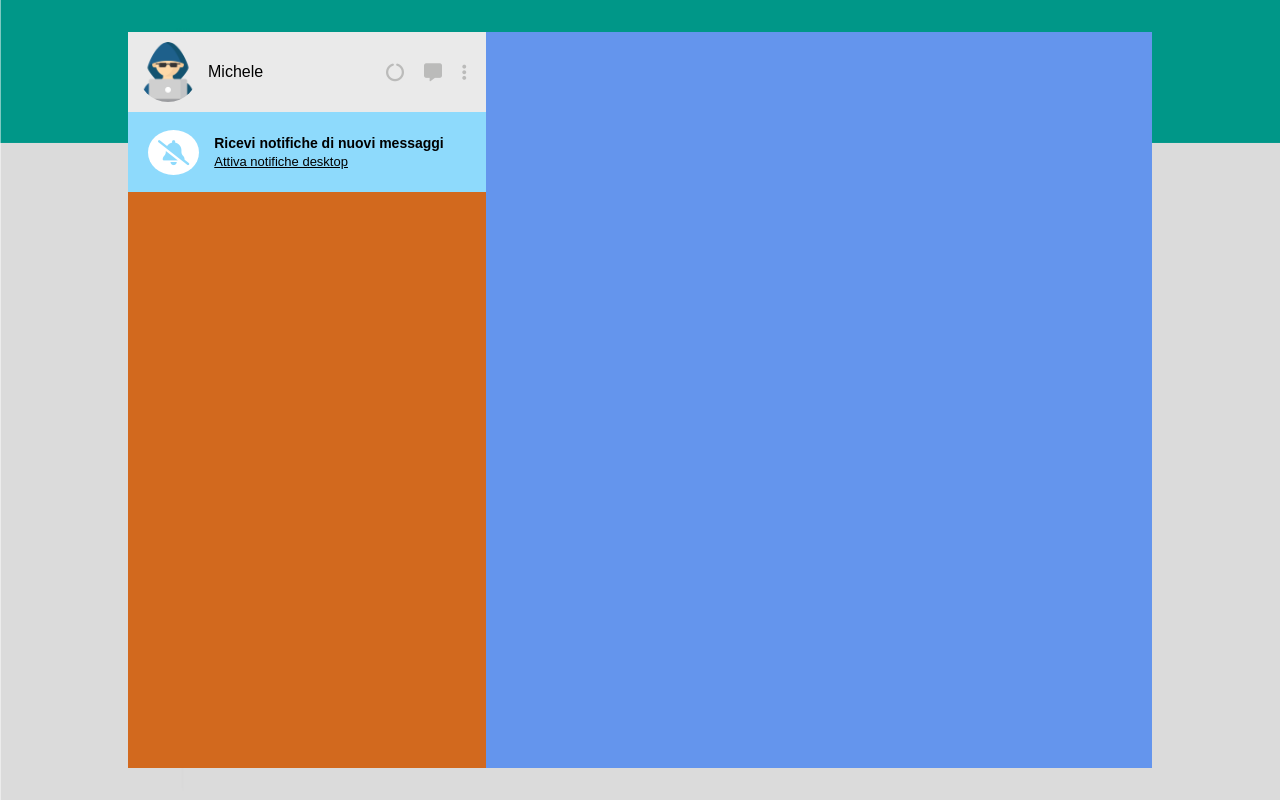
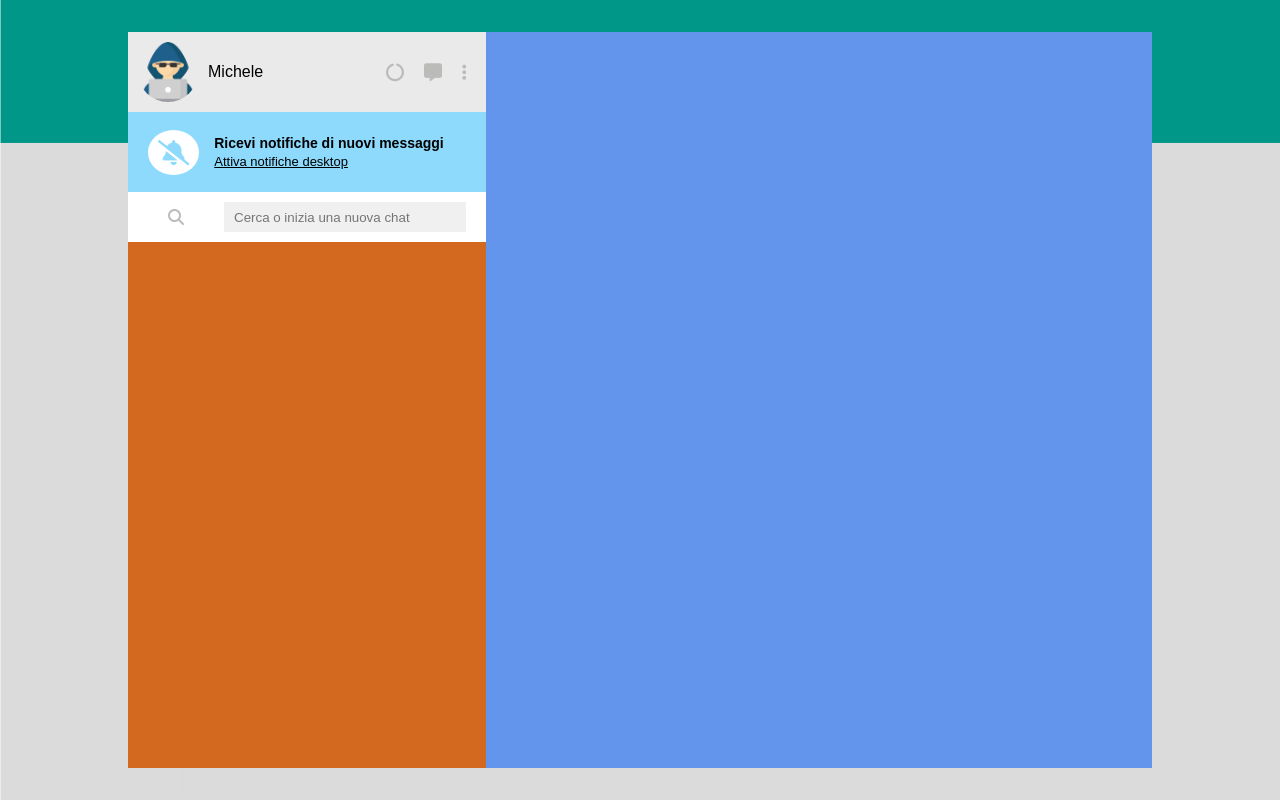
Before and after one commit to Bistaaa/vue-boolzapp, a plain HTML site: page index.html in a window 1280 px wide. Drawn offline with nearby package versions, Linux system fonts and the light colour scheme.

Commit message:
barra di ricerca chat

```diff
--- a/css/style.css
+++ b/css/style.css
@@ -107,6 +107,39 @@ LEFT SIDE
 
 
 
+/* Search Chat */
+
+#search-chat-container{
+    background-color: white;
+    display: flex;
+    align-items: center;
+    height: 50px;
+}
+
+#search-chat-icon{
+    color: rgba(187,187,186,255);
+    font-size: 16px;
+    margin: 0 40px;
+}
+
+#search-chat{
+    background-color: rgba(240,240,240,255);
+    border: none;
+    width: 100%;
+    height: 30px;
+    margin-right: 20px;
+    padding: 0 10px
+}
+
+
+
+
+
+
+
+
+
+
 
 
 
--- a/index.html
+++ b/index.html
@@ -40,8 +40,9 @@
                 </section>
 
                 <!-- Search Chat -->
-                <section id="search-chat">
-
+                <section id="search-chat-container">
+                    <i id="search-chat-icon" class="fa-solid fa-magnifying-glass"></i>
+                    <input id="search-chat" type="text" placeholder="Cerca o inizia una nuova chat">
                 </section>
 
                 <!-- My Chats -->
```
